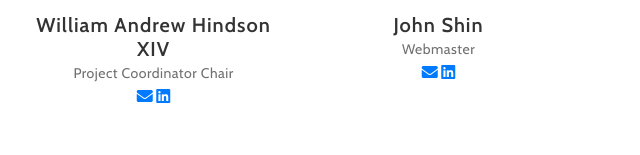
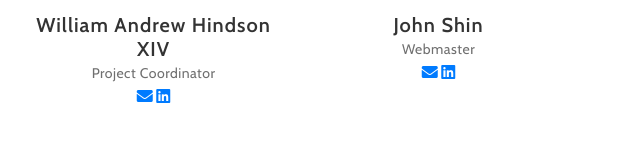
Before and after one commit to fengcda/asme_ucr, a plain HTML site: page team.html in a window 1280 px wide. Shown: the part 1027-1182 px from the top of the page, 629-1269 px from the left. Drawn offline with nearby package versions, Linux system fonts and the light colour scheme.

Commit message:
Fix chair

```diff
--- a/team.html
+++ b/team.html
@@ -206,7 +206,7 @@ Smartphone Compatible web template, free webdesigns for Nokia, Samsung, LG, Sony
           </div>
           <div class="teamy_content mt-3">
             <h3 class="teamy_name">William Andrew Hindson XIV</h3>
-            <span class="teamy_post">Project Coordinator Chair</span>
+            <span class="teamy_post">Project Coordinator</span>
           </div>
           <div class="teamy_back">
             <div class="teamy_back-inner">
```
